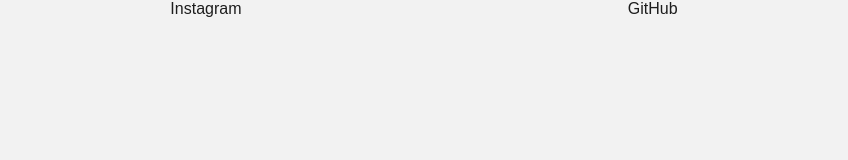
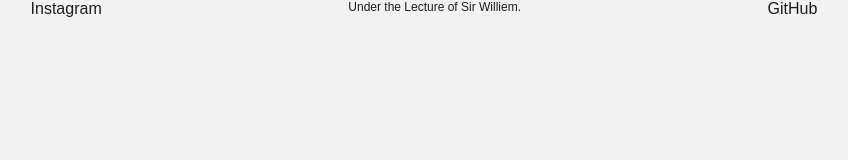
Before and after one commit to xympyo/puWebDevelopmentSemester1, a plain HTML site: page mainFrame/frameFooter.html in a window 1280 px wide. Shown: the whole page, without its empty margins (216-1064 px from the left). Drawn offline with Linux system fonts and the light colour scheme.

Commit message:
Added more credit
To be quite honest, I am sad.

```diff
--- a/mainFrame/frameFooter.html
+++ b/mainFrame/frameFooter.html
@@ -13,12 +13,15 @@
         font-family: "Poppins", sans-serif;
       }
       body {
-        background-color: #f2f2f2 ;
+        background-color: #f2f2f2;
         color: #1d1d1d;
+      }
+      p {
+        pointer-events: none;
       }
       a {
         color: inherit;
-        transition: ease-in-out .5s;
+        transition: ease-in-out 0.5s;
       }
       a:hover {
         color: #54fed5;
@@ -39,15 +42,20 @@
           <a
             href="https://www.instagram.com/moshe_dyn/"
             target="_blank"
-            style="text-decoration: none;"
+            style="text-decoration: none"
             ><p>Instagram</p></a
           >
+        </li>
+        <li>
+          <p style="text-align: center; font-size: 12px">
+            Under the Lecture of Sir Williem.
+          </p>
         </li>
         <li>
           <a
             href="https://github.com/xympyo"
             target="_blank"
-            style="text-decoration: none;"
+            style="text-decoration: none"
             ><p>GitHub</p></a
           >
         </li>
```
Also changed, not shown: mainFrame/navbar.html (+3 -0 lines).
